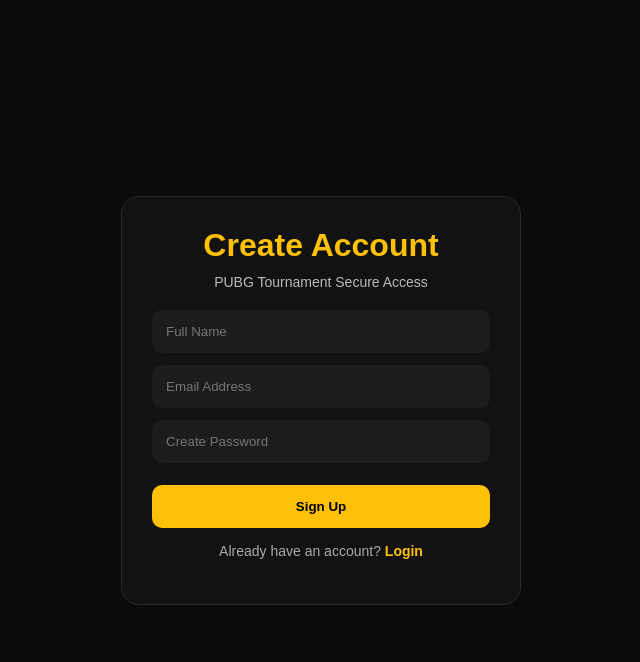
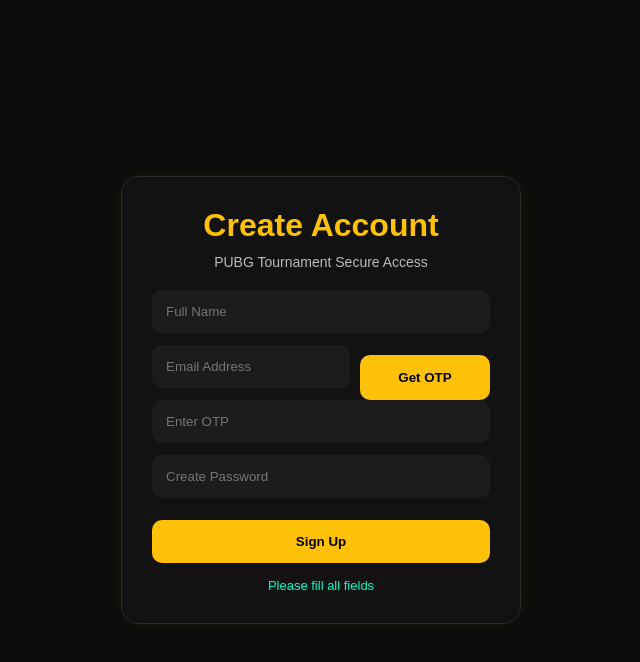
Before and after one commit to priyanshu348/glamin-slag, a plain HTML site: page index.html in a window 1280 px wide. Both pictures are taken after a click on the button "Sign Up". Shown: the whole page, without its empty margins (319-959 px from the left). Drawn offline with nearby package versions, Linux system fonts and the light colour scheme.

Commit message:
final otp page

```diff
--- a/index.html
+++ b/index.html
@@ -3,8 +3,6 @@
 <head>
   <title>PUBG Tournament Login</title>
   <meta name="viewport" content="width=device-width, initial-scale=1.0">
-
-  <script src="https://cdn.jsdelivr.net/npm/@supabase/supabase-js@2"></script>
 
   <style>
     *{
@@ -32,6 +30,7 @@
       border-radius:18px;
       padding:30px;
       text-align:center;
+      box-shadow:0 0 20px rgba(255,193,7,0.08);
     }
 
     h1{
@@ -56,6 +55,25 @@
       outline:none;
     }
 
+    .row{
+      display:flex;
+      gap:10px;
+    }
+
+    .row input{
+      flex:1;
+    }
+
+    .otp-btn{
+      width:130px;
+      background:#ffc107;
+      color:black;
+      font-weight:bold;
+      border:none;
+      border-radius:10px;
+      cursor:pointer;
+    }
+
     button{
       width:100%;
       padding:14px;
@@ -68,26 +86,10 @@
       margin-top:10px;
     }
 
-    .switch{
-      margin-top:15px;
-      color:#aaa;
-      font-size:14px;
-      cursor:pointer;
-    }
-
-    .switch span{
-      color:#ffc107;
-      font-weight:bold;
-    }
-
-    .hidden{
-      display:none;
-    }
-
     #status{
       margin-top:15px;
+      color:#00ffcc;
       font-size:13px;
-      color:#00ffcc;
     }
   </style>
 </head>
@@ -95,8 +97,6 @@
 
 <div class="box">
 
-  <!-- SIGN UP -->
-  <div id="signupPage">
   <h1>Create Account</h1>
   <div class="sub">
     PUBG Tournament Secure Access
@@ -104,19 +104,35 @@
 
   <input
     type="text"
-      id="fullName"
+    id="name"
     placeholder="Full Name"
   >
 
+  <div class="row">
     <input
       type="email"
-      id="signupEmail"
+      id="email"
       placeholder="Email Address"
+    >
+
+    <button
+      class="otp-btn"
+      id="otpBtn"
+      onclick="sendOtp()"
+    >
+      Get OTP
+    </button>
+  </div>
+
+  <input
+    type="text"
+    id="otp"
+    placeholder="Enter OTP"
   >
 
   <input
     type="password"
-      id="signupPassword"
+    id="password"
     placeholder="Create Password"
   >
 
@@ -124,135 +140,91 @@
     Sign Up
   </button>
 
-    <div class="switch" onclick="showLogin()">
-      Already have an account?
-      <span>Login</span>
-    </div>
-  </div>
-
-  <!-- LOGIN -->
-  <div id="loginPage" class="hidden">
-    <h1>Welcome Back</h1>
-    <div class="sub">
-      Login to continue
-    </div>
-
-    <input
-      type="email"
-      id="loginEmail"
-      placeholder="Email Address"
-    >
-
-    <input
-      type="password"
-      id="loginPassword"
-      placeholder="Password"
-    >
-
-    <button onclick="login()">
-      Login
-    </button>
-
-    <div class="switch" onclick="showSignup()">
-      Don’t have an account?
-      <span>Sign Up</span>
-    </div>
-  </div>
-
   <div id="status"></div>
 
 </div>
 
 <script>
-const supabaseUrl =
-"https://cichvssbzxrxqbxktzsc.supabase.co";
 
-const supabaseKey =
-"sb_publishable_T_SsMNjo1oMwQ6wvzaL6IQ_CccQYQQj";
+let generatedOtp = "";
 
-const supabase =
-window.supabase.createClient(
-  supabaseUrl,
-  supabaseKey
-);
+function sendOtp(){
+  let email =
+    document.getElementById("email").value;
 
-function showLogin(){
-  document.getElementById("signupPage")
-    .classList.add("hidden");
+  let otpBtn =
+    document.getElementById("otpBtn");
 
-  document.getElementById("loginPage")
-    .classList.remove("hidden");
-
-  document.getElementById("status")
-    .innerText = "";
+  if(!email){
+    document.getElementById("status").innerText =
+      "Please enter email first";
+    return;
   }
 
-function showSignup(){
-  document.getElementById("loginPage")
-    .classList.add("hidden");
+  generatedOtp =
+    Math.floor(
+      100000 + Math.random() * 900000
+    ).toString();
 
-  document.getElementById("signupPage")
-    .classList.remove("hidden");
+  document.getElementById("status").innerText =
+    "Demo OTP: " + generatedOtp;
 
-  document.getElementById("status")
-    .innerText = "";
+  let timeLeft = 60;
+
+  otpBtn.disabled = true;
+  otpBtn.innerText = "60s";
+
+  let timer = setInterval(() => {
+    timeLeft--;
+
+    otpBtn.innerText =
+      timeLeft + "s";
+
+    if(timeLeft <= 0){
+      clearInterval(timer);
+      otpBtn.disabled = false;
+      otpBtn.innerText = "Get OTP";
     }
 
-async function signup(){
-  const email =
-    document.getElementById("signupEmail").value;
-
-  const password =
-    document.getElementById("signupPassword").value;
-
-  const { error } =
-    await supabase.auth.signUp({
-      email: email,
-      password: password
-    });
-
-  if(error){
-    document.getElementById("status")
-      .innerText = error.message;
-  } else {
-    document.getElementById("status")
-      .innerText =
-      "Signup successful ✅ Check email";
-  }
+  }, 1000);
 }
 
-async function login(){
-  const email =
-    document.getElementById("loginEmail").value;
+function signup(){
+  let name =
+    document.getElementById("name").value;
 
-  const password =
-    document.getElementById("loginPassword").value;
+  let email =
+    document.getElementById("email").value;
 
-  const { error } =
-    await supabase.auth.signInWithPassword({
-      email: email,
-      password: password
-    });
+  let otp =
+    document.getElementById("otp").value;
 
-  if(error){
-    document.getElementById("status")
-      .innerText = error.message;
-  } else {
-    localStorage.setItem(
-      "loggedIn",
-      "true"
-    );
+  let password =
+    document.getElementById("password").value;
 
-    document.getElementById("status")
-      .innerText =
-      "Login successful ✅";
+  if(!name || !email || !otp || !password){
+    document.getElementById("status").innerText =
+      "Please fill all fields";
+    return;
+  }
+
+  if(otp !== generatedOtp){
+    document.getElementById("status").innerText =
+      "Wrong OTP ❌";
+    return;
+  }
+
+  localStorage.setItem("loggedIn", "true");
+  localStorage.setItem("userName", name);
+
+  document.getElementById("status").innerText =
+    "Signup Successful ✅";
 
   setTimeout(() => {
-      window.location.href =
-        "home.html";
+    window.location.href = "home.html";
   }, 1000);
 }
-}
+
 </script>
 
 </body>
```
Lines whose indentation alone changed are shown as unchanged.
